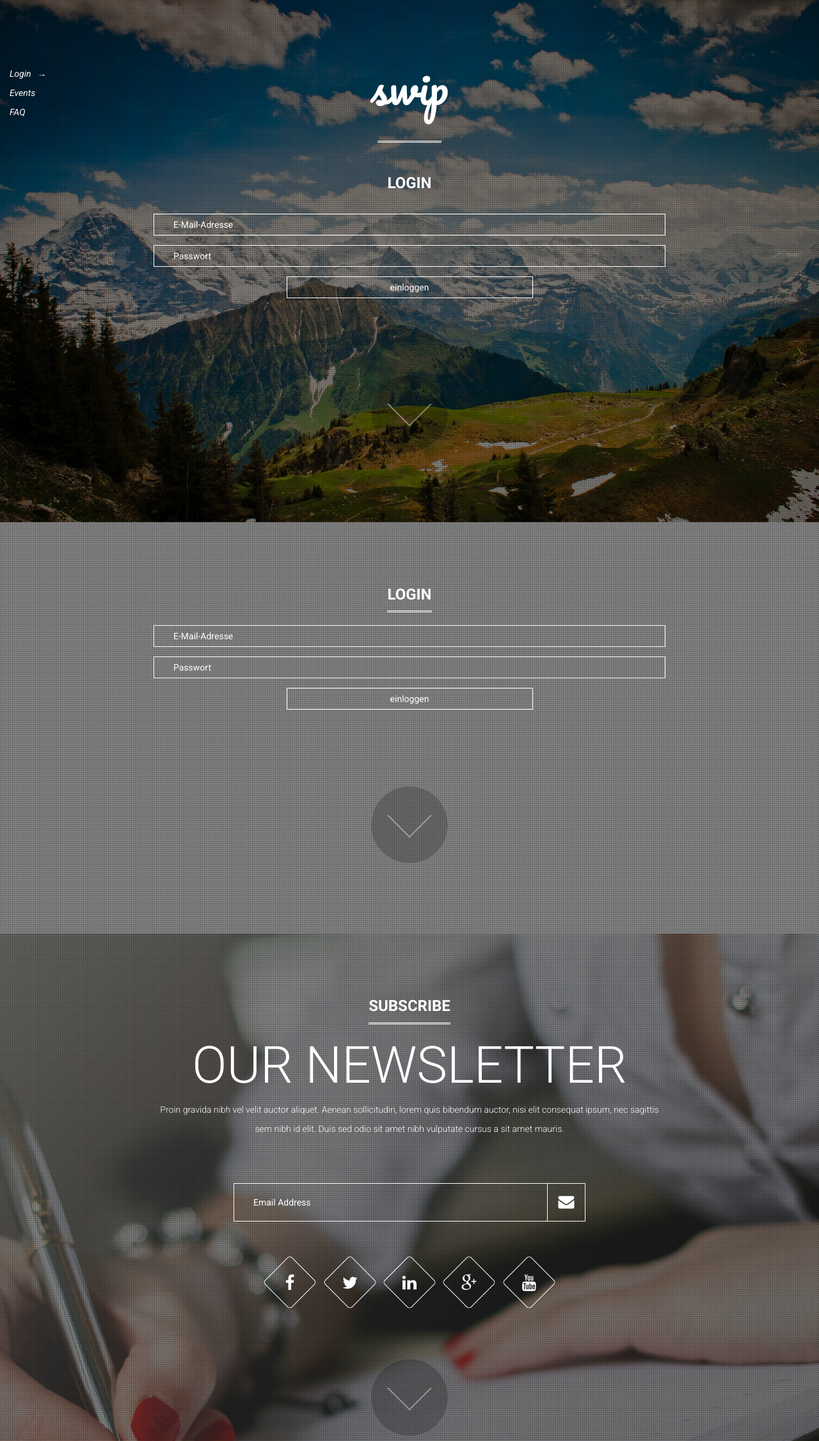
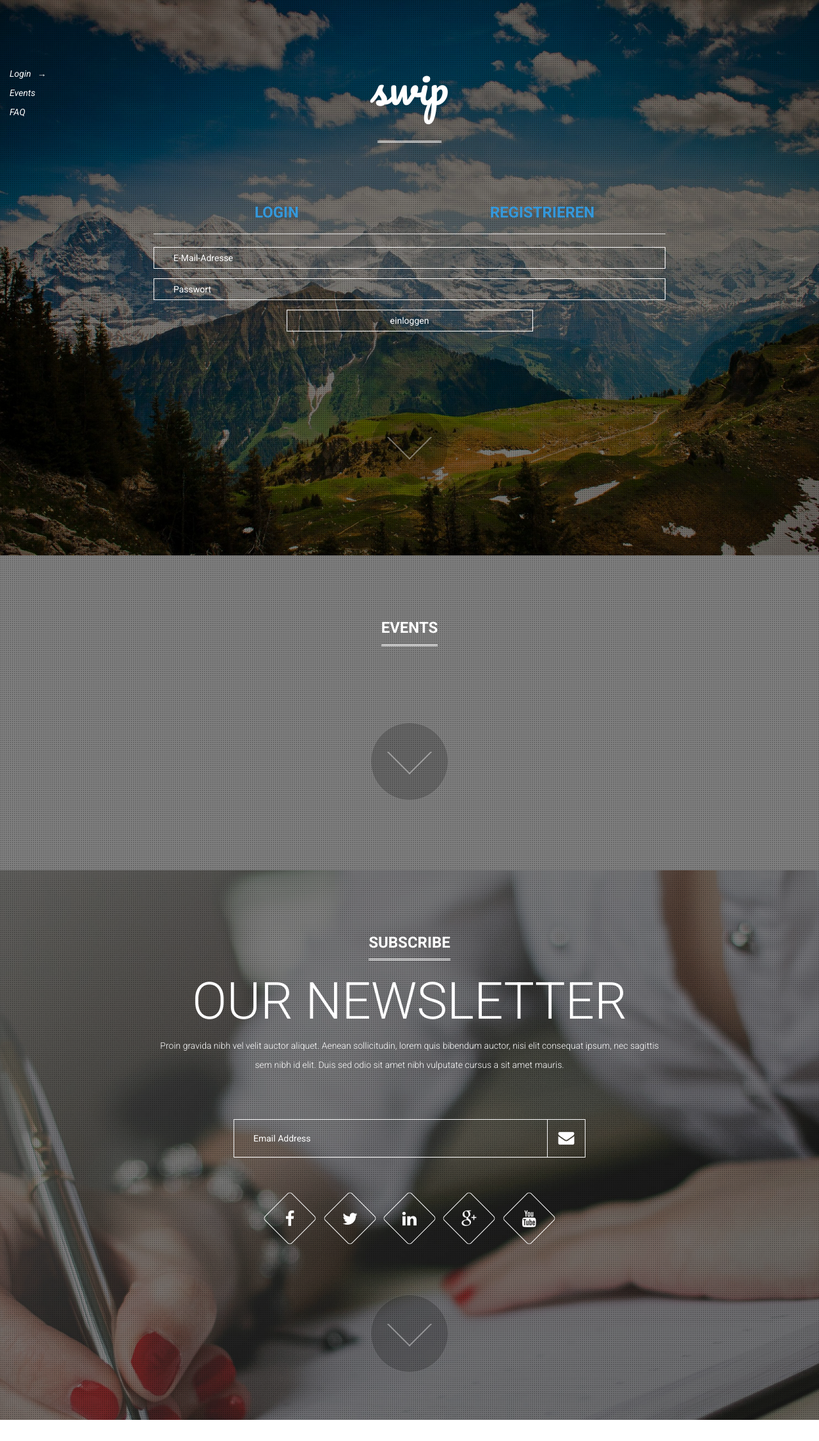
Before and after one commit to alphastier/swip, a PHP site: page / in a window 1280 px wide. Shown: the top 2252 px of the page at 64% size. Run offline with PHP 8.4, Linux system fonts and the light colour scheme; some libraries are stand-ins or nearby versions.

Commit message:
Login, Regsitration angepasst

```diff
--- a/index.php
+++ b/index.php
@@ -82,11 +82,20 @@
 				</h1><!-- /.site-title -->
 				<h3 class="section-name">
 					<span>
-						Login
 					</span>
 				</h3><!-- /.section-name -->
 				<h2 >
 				</h2><!-- /.Section-title  -->
+
+				<div class="row">
+	  				<div class="col-xs-6">
+	  					<a href="#" class="active" id="login-form-link"><h3 class="section-name">Login</3></a>
+	  				</div>
+	  				<div class="col-xs-6">
+	  					<a href="#" id="register-form-link"><h3 class="section-name">Registrieren</h3></a>
+	  				</div>
+	  		</div>
+					<hr>
 
 				<!-- Login-Formular -->
 			<div
@@ -108,6 +117,27 @@
 			</div>
 				<!-- Login-Formular -->
 
+				<!-- Registrations-Formular -->
+				<form id="register-form" action="index.php" method="post" role="form" style="display: none;">
+			<div class="form-group">
+				<input type="email" name="email" id="email" tabindex="1" class="form-control" placeholder="E-Mail-Adresse" value="">
+			</div>
+			<div class="form-group">
+				<input type="password" name="password" id="password" tabindex="2" class="form-control" placeholder="Passwort">
+			</div>
+			<div class="form-group">
+				<input type="password" name="confirm-password" id="confirm-password" tabindex="2" class="form-control" placeholder="Passwort bestätigen">
+			</div>
+			<div class="form-group">
+				<div class="row">
+					<div class="col-sm-6 col-sm-offset-3">
+						<input type="submit" name="register-submit" id="register-submit" tabindex="4" class="form-control btn btn-register" value="jetzt registrieren">
+					</div>
+				</div>
+			</div>
+		</form>
+				<!-- Registrations-Formular -->
+
 				<div id="time_countdown" class="time-count-container">
 					<div class="next-section">
 					<a class="go-to-about"><span></span></a>
@@ -125,30 +155,12 @@
 			<div class="container">
 				<h3 class="section-name">
 					<span>
-						Login
+						Events
 					</span>
 				</h3><!-- /.section-name -->
 					<h2>	</h2>
 
-				<!-- Login-Formular -->
-			<div
-				<form id="login-form" action="index.php" method="post" role="form" style="display: block;">
-					<div class="form-group">
-						<input type="email" name="email" id="email" tabindex="1" class="form-control" placeholder="E-Mail-Adresse" value="">
-					</div>
-					<div class="form-group">
-						<input type="password" name="password" id="password" tabindex="2" class="form-control" placeholder="Passwort">
-					</div>
-					<div class="form-group">
-						<div class="row">
-							<div class="col-sm-6 col-sm-offset-3">
-								<input type="submit" name="login-submit" id="login-submit" tabindex="4" class="form-control btn btn-login" value="einloggen">
-							</div>
-						</div>
-					</div>
-				</form>
-			</div>
-				<!-- Login-Formular -->
+
 				<div id="time_countdown" class="time-count-container">
 					<div class="next-section">
 					<a class="go-to-about"><span></span></a>
@@ -252,5 +264,27 @@
 		<!-- Custom JavaScript Functions -->
 		<script type="text/javascript" src="assets/js/jquery.ajaxchimp.min.js"></script>
 
+		<script>
+		$(function() {
+
+			$('#login-form-link').click(function(e) {
+				$("#login-form").delay(100).fadeIn(100);
+				$("#register-form").fadeOut(100);
+				$('#register-form-link').removeClass('active');
+				$(this).addClass('active');
+				e.preventDefault();
+			});
+
+			$('#register-form-link').click(function(e) {
+				$("#register-form").delay(100).fadeIn(100);
+				$("#login-form").fadeOut(100);
+				$('#login-form-link').removeClass('active');
+				$(this).addClass('active');
+				e.preventDefault();
+			});
+
+		});
+	</script>
+
 	</body>
 	</html>
```
